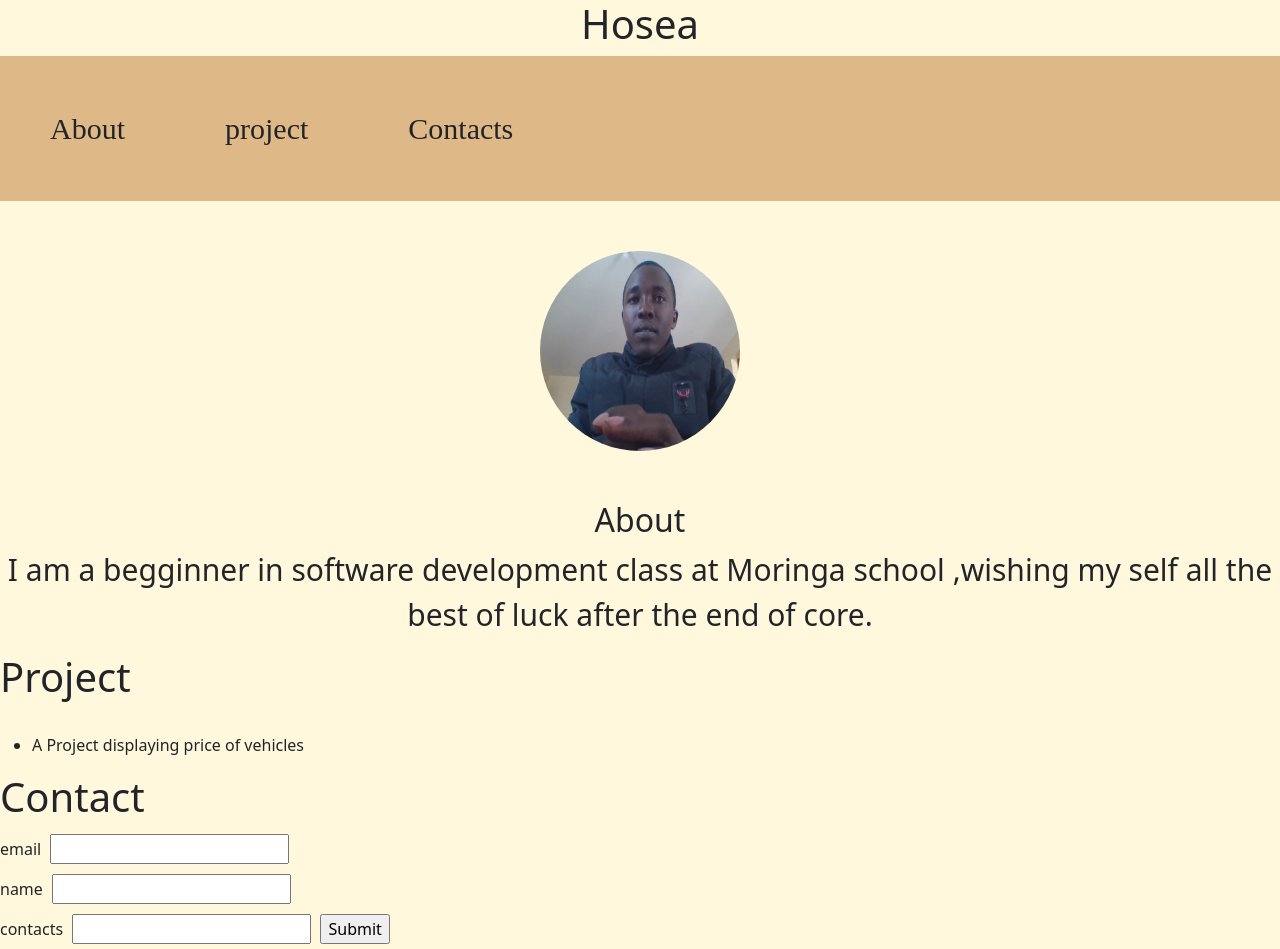
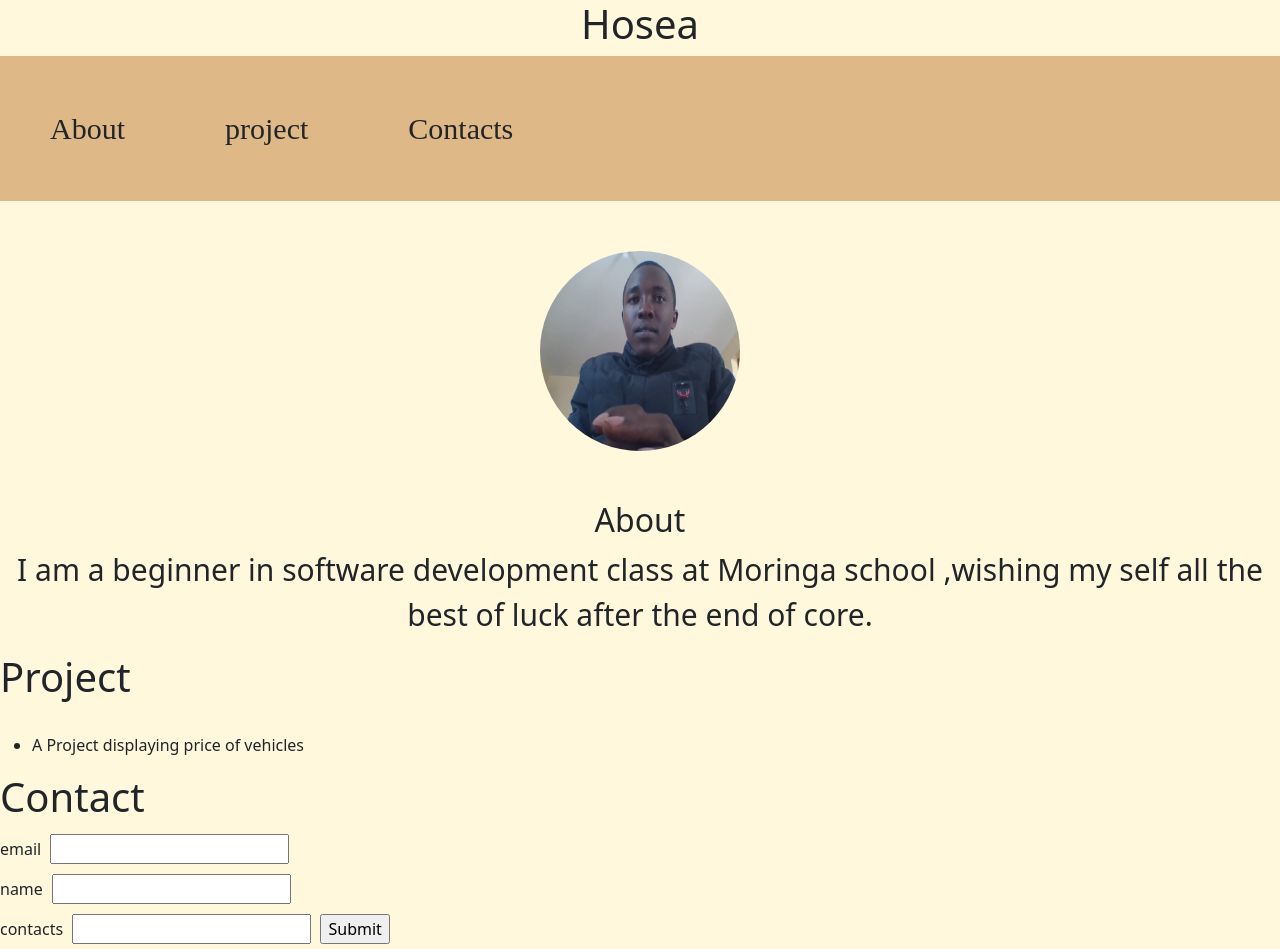
Before and after one commit to Kemboihosea/My-portfolio, a plain HTML site: page index.html in a window 1280 px wide. Drawn offline with nearby package versions, Linux system fonts and the light colour scheme.

Commit message:
four commit

```diff
--- a/index.html
+++ b/index.html
@@ -29,7 +29,7 @@
     <div style ="text-align: center;">
         <h2 class="person">About</h2>
 
-        <p class="text">I am a begginner in software development class at Moringa school ,wishing my self all the best of luck after the end of core.</p>
+        <p class="text">I am a beginner in software development class at Moringa school ,wishing my self all the best of luck after the end of core.</p>
     </div>
         <div>
         <h1>Project</h1>
```
